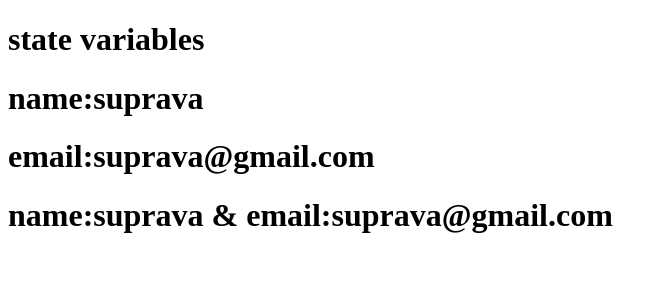
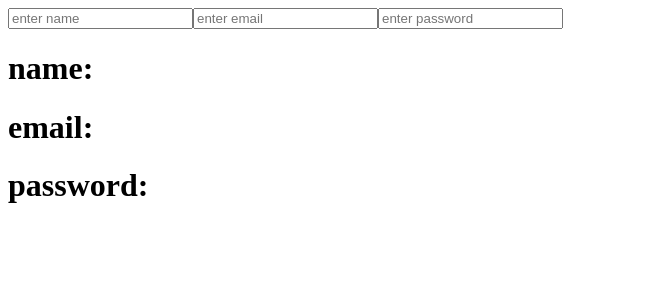
Before and after one commit to suprava16/React_Session_7, a React (Create React App) app: page / in a window 1280 px wide. Shown: the top 300 px of the page, without its empty margins (0-668 px from the left). Built offline with nearby package versions, Linux system fonts and the light colour scheme.

Commit message:
setstate methods

```diff
--- a/src/App.js
+++ b/src/App.js
@@ -3,6 +3,8 @@ import {Greet} from "./Greet"
 import PropsPassing from "./ClassComponents/PropsPassing"
 import ComponentA from "./ClassComponents/props/ComponentA"
 import StateVariable from "./ClassComponents/state/StateVariable"
+import SetStateMethod from "./ClassComponents/state/SetStateMethod"
+import OnChangeEvent from "./ClassComponents/state/OnChangeEvent"
 class App extends React.Component {
   render() {
     return (
@@ -12,7 +14,9 @@ class App extends React.Component {
         {/* <PropsPassing name="suprava" age={27}/> */}
 
         {/* <ComponentA/> */}
-        <StateVariable/>
+        {/* <StateVariable/> */}
+        {/* <SetStateMethod/> */}
+        <OnChangeEvent/>
       </div>
 
     )
--- a/src/ClassComponents/props/ComponentC.js
+++ b/src/ClassComponents/props/ComponentC.js
@@ -2,7 +2,7 @@ import React from "react"
 
 export default class ComponentC extends React.Component{
   render(){
-    // const{name,email}=this.props.data
+
     return(
       <div>
         <h1>Component C</h1>
@@ -11,7 +11,7 @@ export default class ComponentC extends React.Component{
         <h1>email-{this.props.email}</h1>
         <h1>name:{this.props.value.name}</h1>
 
-        {/* <h1>stateVariable name:{this.props.data.name} & {this.props.data.email}</h1> */}
+
       </div>
 
     )
--- /dev/null
+++ b/src/ClassComponents/state/OnChangeEvent.js
@@ -0,0 +1,40 @@
+import React, { Component } from 'react'
+
+export default class OnChangeEvent extends Component {
+  constructor(){
+    super();
+    this.state={
+      name:"",
+      email:"",
+      password:""
+    }
+  }
+  handleName=(event)=>{
+    this.setState({
+      name: event.target.value
+    })
+  }
+  handleEmail=(event)=>{
+    this.setState({
+      email:event.target.value
+    })
+  }
+  handlePassword=(event)=>{
+    this.setState({
+      password:event.target.value
+    })
+  }
+  render() {
+    return (
+      <div>
+        <input type="text" placeholder='enter name' onChange={this.handleName}/>
+        <input type="email" placeholder='enter email' onChange={this.handleEmail}/>
+        <input type="password" placeholder='enter password' onChange={this.handlePassword}/>
+
+     <h1>name:{this.state.name}</h1>
+     <h1>email:{this.state.email}</h1>
+     <h1>password:{this.state.password}</h1>
+      </div>
+    )
+  }
+}
--- /dev/null
+++ b/src/ClassComponents/state/SetStateMethod.js
@@ -0,0 +1,33 @@
+import React from "react";
+
+export default class SetStateMethod extends React.Component{
+  constructor(){
+    super();
+    this.state={
+      name:"suprava",
+      city:"bbsr"
+    }
+  }
+  handleClick=()=>{
+    this.setState({
+      name:"supriya",
+      city:"Delhi"
+    })
+  }
+  render(){
+    return(
+      <div>
+        <h1>set state method</h1>
+        <h1>name:{this.state.name}</h1>
+        <h1>city:{this.state.city}</h1>
+        <button onClick={this.handleClick}>UPDATE</button>
+        <button onClick={()=>{
+          this.setState({
+            name:"suprava",
+            city:"bbsr"
+          })
+        }}>Reset</button>
+      </div>
+    )
+  }
+}
```
